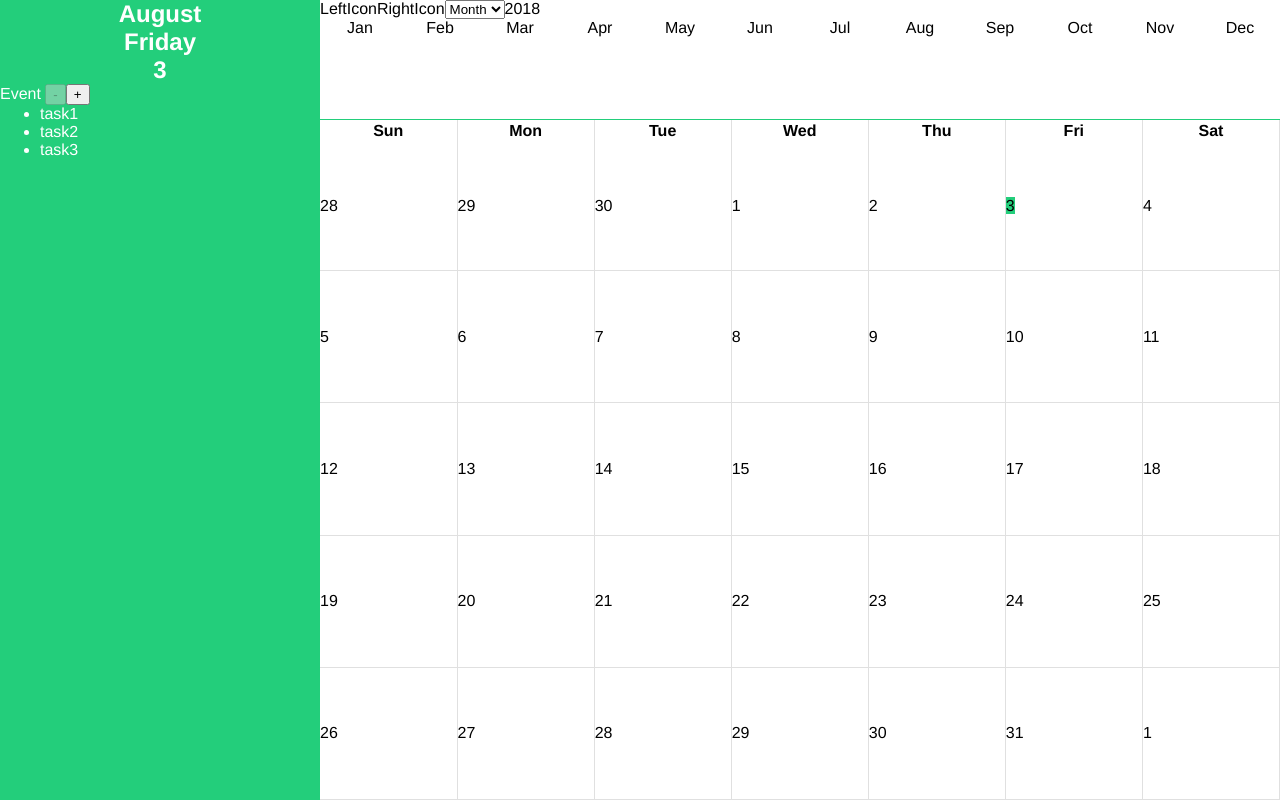
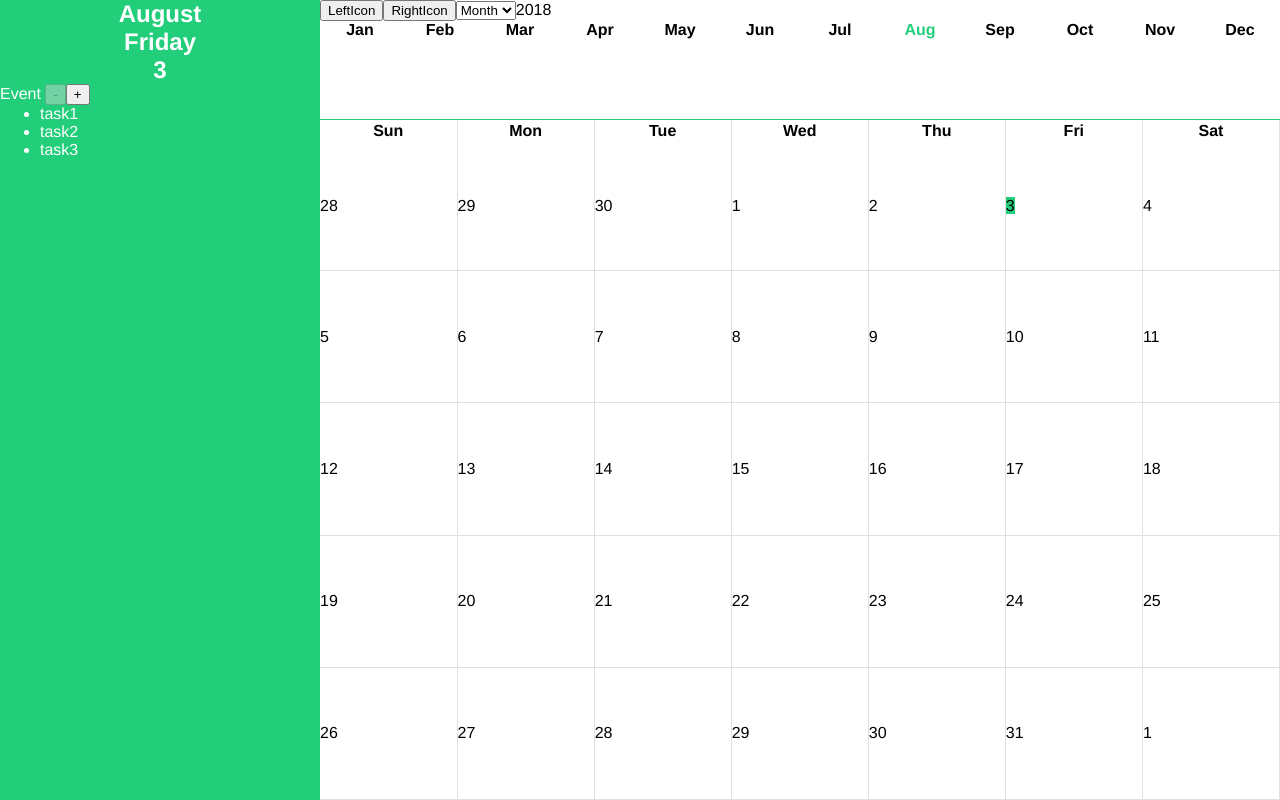
Before and after one commit to rosethorn999/calendar, a Vue app: page / in a window 1280 px wide. Built offline with nearby package versions, Linux system fonts and the light colour scheme.

Commit message:
新增切換月份時組件連動

```diff
--- a/src/App.vue
+++ b/src/App.vue
@@ -1,8 +1,8 @@
 <template>
   <div id="app">
     <SideBar :now="nowDate" :events="events" @addEvent="openModal"/>
-    <MenuBar :now="nowDate"/>
-    <Calendar :now="nowDate"/>
+    <MenuBar :now="nowDate" @MMModify="MMModify" :viewMonth="viewMonth"/>
+    <Calendar :now="nowDate" :viewMonth="viewMonth"/>
     <Modal :showModal="showModal" :pkg="modalPKG" @send="modalEvent"/>
   </div>
 </template>
@@ -23,6 +23,12 @@ export default {
   },
   data: function() {
     return {
+      viewMonth: {
+        YYYY: null,
+        MM: null,
+        DD: null,
+        DAY: null
+      },
       events: [
         { name: "task1", guid: "task1", selected: false },
         { name: "task2", guid: "task2", selected: false },
@@ -64,6 +70,10 @@ export default {
       }
       this.showModal = false;
     },
+    MMModify(goNext) {
+      let v = goNext ? 1 : -1;
+      this.viewMonth.MM += v;
+    },
     getGuid: function() {
       return "xxxxxxxx-xxxx-4xxx-yxxx-xxxxxxxxxxxx".replace(/[xy]/g, function(
         c
@@ -74,7 +84,13 @@ export default {
       });
     }
   },
-  mounted() {}
+  mounted() {
+    const d = new Date();
+    this.viewMonth = {
+      YYYY: d.getFullYear(),
+      MM: d.getMonth()
+    };
+  }
 };
 </script>
 
--- a/src/components/Calendar.vue
+++ b/src/components/Calendar.vue
@@ -5,8 +5,9 @@
         <th v-for="(week,weekIndex) in DAY" :key="weekIndex">{{week|firstThree}}</th>
       </tr>
       <tr v-for="(week,weekIndex) in DDs" :key="weekIndex">
-        <td v-for="(date,dayIndex) in week" :key="dayIndex" :class="{nowDate:date===now.DD}"><span>{{date}}</span></td>
-        <!-- todo<bug>:一個月出現同樣日期會兩個都被加noDate這class -->
+        <td v-for="(date,dayIndex) in week" :key="dayIndex" :class="{nowDate:date===now.DD&&now.MM===viewMonth.MM&&now.YYYY===viewMonth.YYYY}">
+          <span>{{date}}</span>
+        </td>
       </tr>
     </table>
   </div>
@@ -28,6 +29,15 @@ export default {
           DAY: 0
         };
       }
+    },
+    viewMonth: {
+      type: Object,
+      default: function() {
+        return {
+          YYYY: 2018,
+          MM: 0
+        };
+      }
     }
   },
   data: function() {
@@ -38,7 +48,7 @@ export default {
   computed: {
     DDs() {
       let ret = [];
-      const d = new Date(this.now.YYYY, this.now.MM, 1);
+      const d = new Date(this.viewMonth.YYYY, this.viewMonth.MM, 1);
       const dayOfMonthStart = d.getDay();
       const dateEndOfThisMonth = new Date(
         this.now.YYYY,
--- a/src/components/MenuBar.vue
+++ b/src/components/MenuBar.vue
@@ -1,13 +1,13 @@
 <template>
   <div class="main">
-  <span>LeftIcon</span>
-  <span>RightIcon</span>
+  <button @click="MMModify(false)">LeftIcon</button>
+  <button @click="MMModify(true)">RightIcon</button>
   <select>
     <option>Month</option>
   </select>
   <span>{{now.YYYY}}</span>
   <div class="monthSwitcher">
-    <div v-for="(item,index) in MMs" :key="index">{{item | firstThree}}</div>
+    <div v-for="(item,index) in MMs" :key="index" :class="{selected:index===viewMonth.MM}">{{item | firstThree}}</div>
   </div>
   </div>
 </template>
@@ -27,6 +27,15 @@ export default {
           DAY: 0
         };
       }
+    },
+    viewMonth: {
+      type: Object,
+      default: function() {
+        return {
+          YYYY: 2018,
+          MM: 0
+        };
+      }
     }
   },
   data: function() {
@@ -37,6 +46,11 @@ export default {
   filters: {
     firstThree: function(v) {
       return v.substring(0, 3);
+    }
+  },
+  methods: {
+    MMModify(goNext) {
+      this.$emit("MMModify", goNext);
     }
   }
 };
@@ -60,6 +74,10 @@ export default {
   width: 100%;
 }
 .monthSwitcher > div {
+  font-weight: bold;
   flex: 1;
 }
+.selected {
+  color: #23ce7b;
+}
 </style>
```
